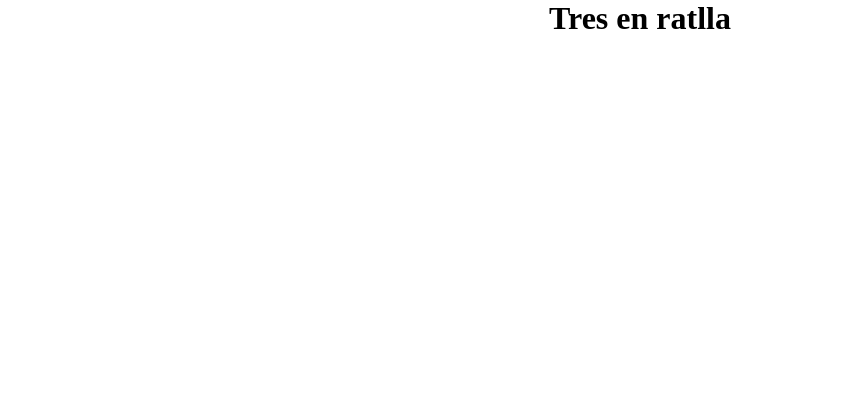
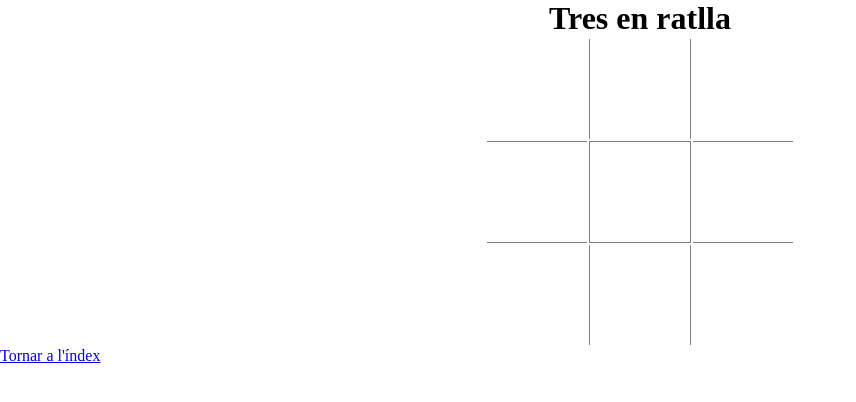
Before and after one commit to antonioramirezballester/Practiques, a plain HTML site: page tres.html in a window 1280 px wide. Shown: the whole page, without its empty margins (0-856 px from the left). Drawn offline with Linux system fonts and the light colour scheme.

Commit message:
tresenratlla terminat amb index

```diff
--- a/css/tres.css
+++ b/css/tres.css
@@ -8,12 +8,12 @@ h1{
 }
 
 table{
-    text-align: center;
+    margin: auto;
 }
 
 td{
-    width: 100xp;
-    height: 100xp;
+    width: 100px;
+    height: 100px;
     background-color: white;
 }
 
@@ -26,3 +26,7 @@ td{
     border-top: 1px solid gray;
     border-bottom: 1px solid gray;
 }
+
+.tot{
+    border: 1px solid gray;
+}
--- a/tres.html
+++ b/tres.html
@@ -11,12 +11,12 @@
     <table>
         <tr>
             <td></td>
-            <td class="verticla"></td>
+            <td class="vertical"></td>
             <td></td>
         </tr>
         <tr>
             <td class="horizontal"></td>
-            <td ></td>
+            <td class="tot"></td>
             <td class="horizontal"></td>
         </tr>
         <tr>
@@ -25,5 +25,6 @@
             <td></td>
         </tr>
     </table>
+    <a href="index.html">Tornar a l'índex</a>
 </body>
 </html>
```
Also changed, not shown: index.html (+3 -0 lines).
